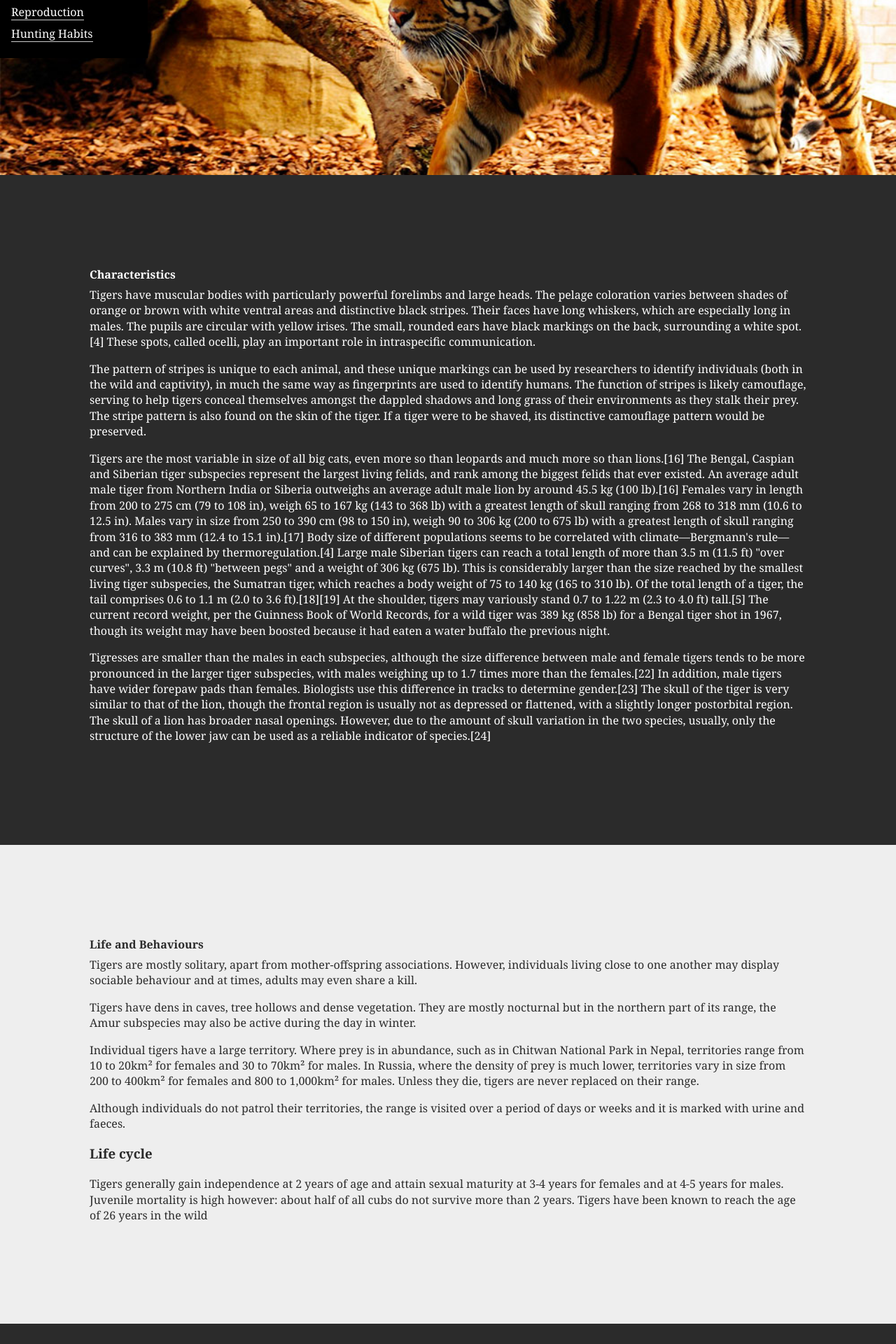
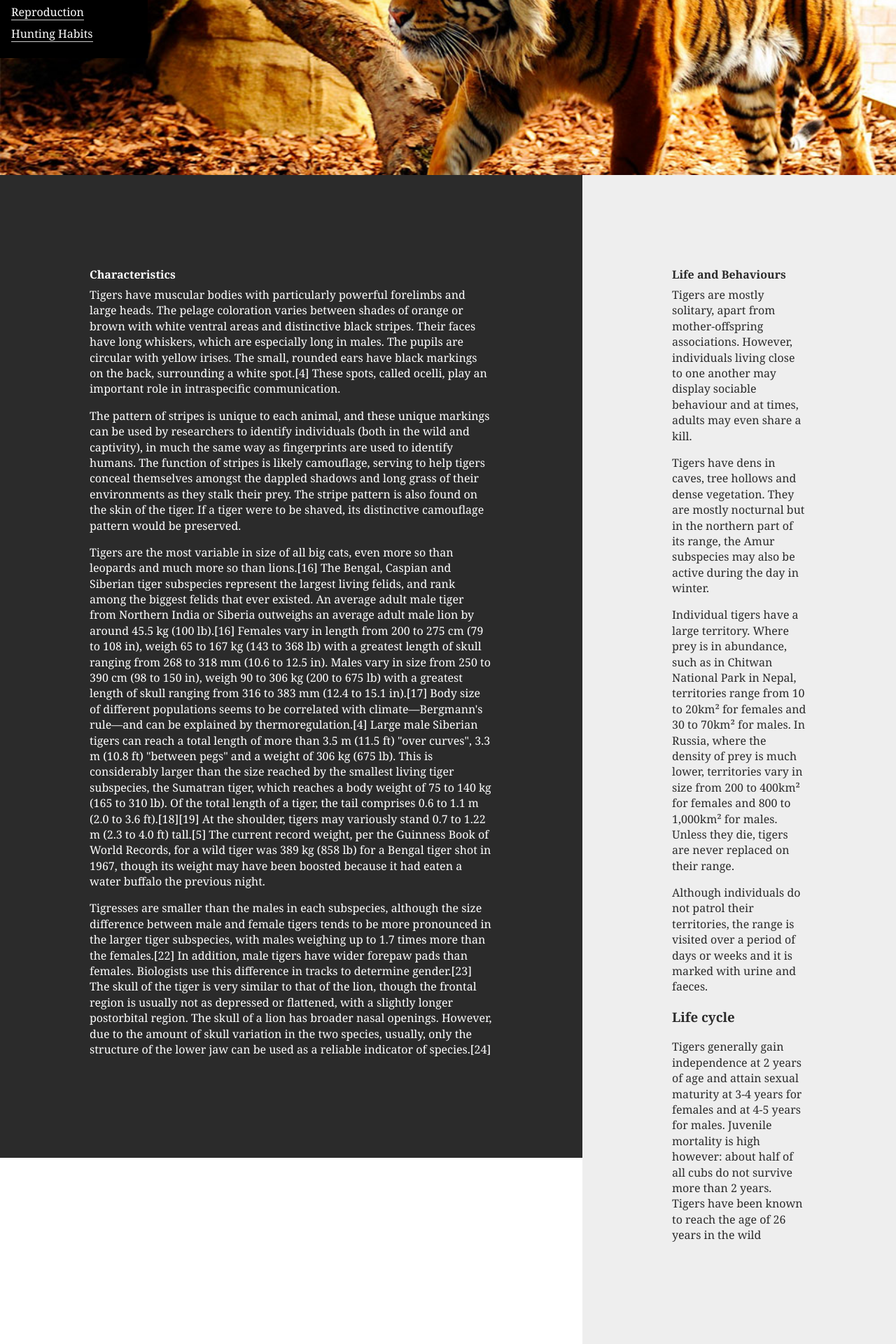
Before and after one commit to emdsgn/large-data-website, a Jekyll site: the page built from about-tigers/index.html, in a window 1280 px wide. Shown: the part 320-2240 px from the top of the page at 70% size. Built offline with Jekyll 4.4.1, drawn with Linux system fonts in a browser that asks for light colours; Markdown is read by kramdown in place of the engine named in the settings.

Commit message:
Fixing grid layouts

```diff
--- a/_includes/css/common.css
+++ b/_includes/css/common.css
@@ -595,9 +595,9 @@ dt {
   }
 
   #titw {
-    background-color: #eee;
+    background-color: #000;
     color: #2b2b2b;
-    padding: 12em;
+    padding: -10em;
   }
 
   #is,
--- a/about-tigers/index.html
+++ b/about-tigers/index.html
@@ -13,9 +13,10 @@ title: About Tigers
 </div>
 
 <div class="grid">
-  <div class="unit unit-s-1 unit-m-1 unit-l-1">
     <img src="{{site.baseurl}}/img/tiger1.jpg" class="flex-img img-l-1" alt="">
     <img src="{{site.baseurl}}/img/tiger1-800.jpg" class="flex-img img-s-1" alt="">
+
+  <div class="unit unit-s-1 unit-m-1 unit-l-3-5">
     <div class="unit-spacer" id="wt">
       <h2>Characteristics</h2>
       <p>Tigers have muscular bodies with particularly powerful forelimbs and large heads. The pelage coloration varies between shades of orange or brown with white ventral areas and distinctive black stripes. Their faces have long whiskers, which are especially long in males. The pupils are circular with yellow irises. The small, rounded ears have black markings on the back, surrounding a white spot.[4] These spots, called ocelli, play an important role in intraspecific communication.</p>
@@ -28,7 +29,7 @@ title: About Tigers
     </div>
   </div>
 
-  <div class="unit unit-s-1 unit-m-1 unit-l-1">
+  <div class="unit unit-s-1 unit-m-1 unit-l-2-5">
     <div class="unit-spacer" id="titw">
       <h2>Life and Behaviours</h2>
       <p>Tigers are mostly solitary, apart from mother-offspring associations. However, individuals living close to one another may display sociable behaviour and at times, adults may even share a kill.</p>
```
Also changed, not shown: _includes/css/grid.css (+9 -1 lines).
